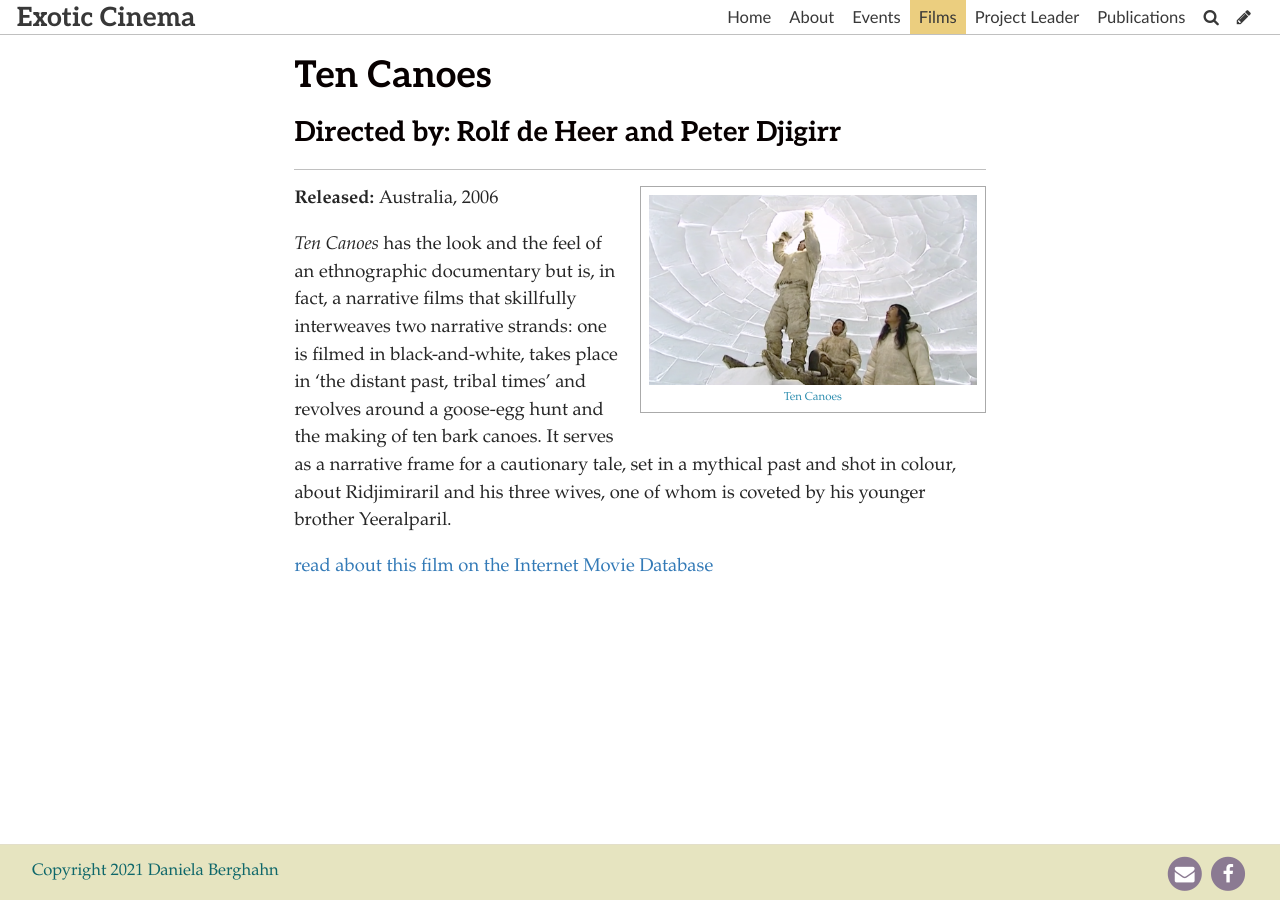
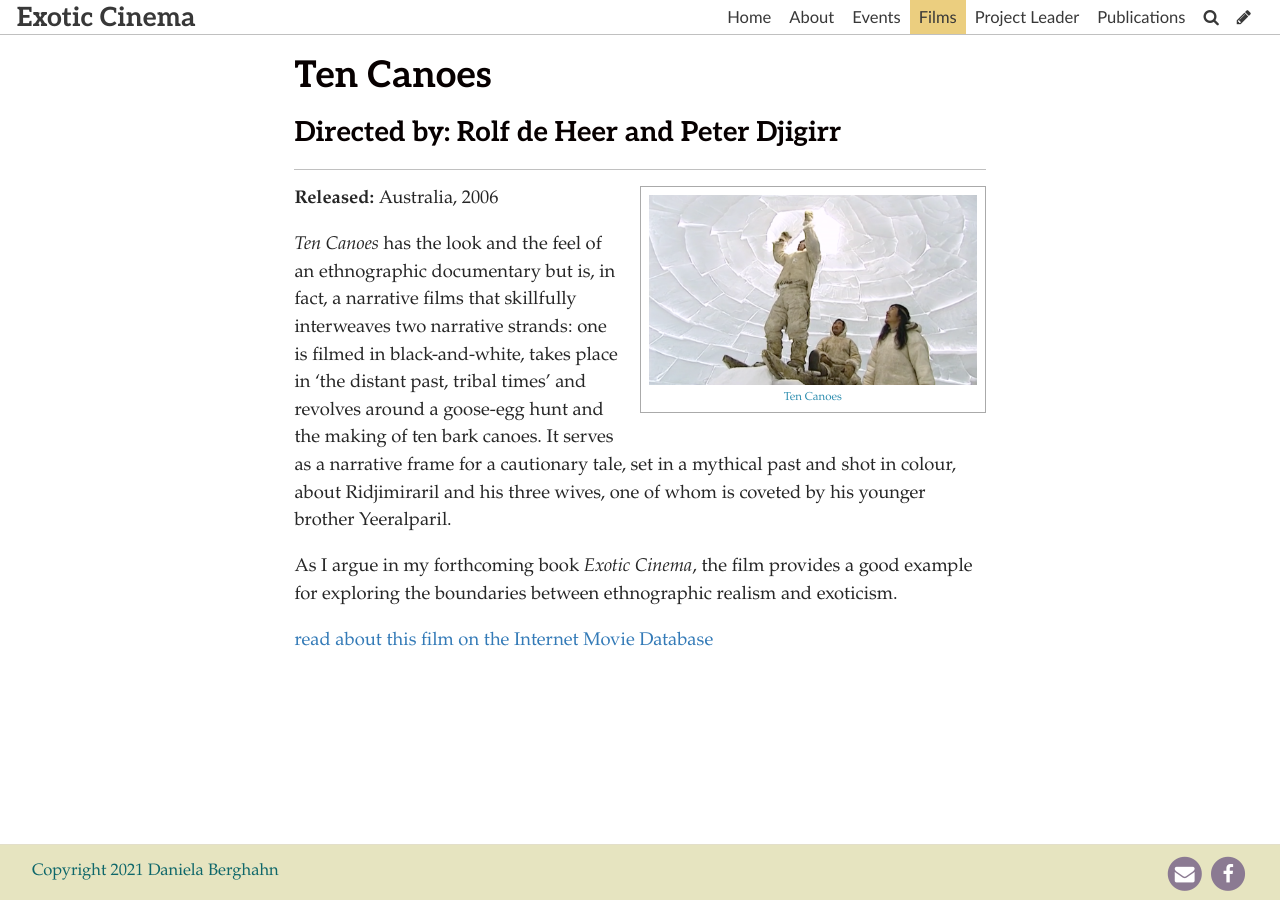
Before and after one commit to publisha/exotic-cinema, a Jekyll site: the page built from _films/ten-canoes.md, in a window 1280 px wide. Built offline with Jekyll 4.4.1, drawn with Linux system fonts in a browser that asks for light colours; some web fonts are replaced.

Commit message:
Update Film “ten-canoes”

```diff
--- a/_films/ten-canoes.md
+++ b/_films/ten-canoes.md
@@ -8,3 +8,5 @@ imdb: https://www.imdb.com/title/tt0466399/?ref_=fn_al_tt_1
 layout: film
 ---
 *Ten Canoes* has the look and the feel of an ethnographic documentary but is, in fact, a narrative films that skillfully interweaves two narrative strands: one is filmed in black-and-white, takes place in ‘the distant past, tribal times’ and revolves around a goose-egg hunt and the making of ten bark canoes. It serves as a narrative frame for a cautionary tale, set in a mythical past and shot in colour, about Ridjimiraril and his three wives, one of whom is coveted by his younger brother Yeeralparil.
+
+As I argue in my forthcoming book *Exotic Cinema*, the film provides a good example for exploring the boundaries between ethnographic realism and exoticism.
```
